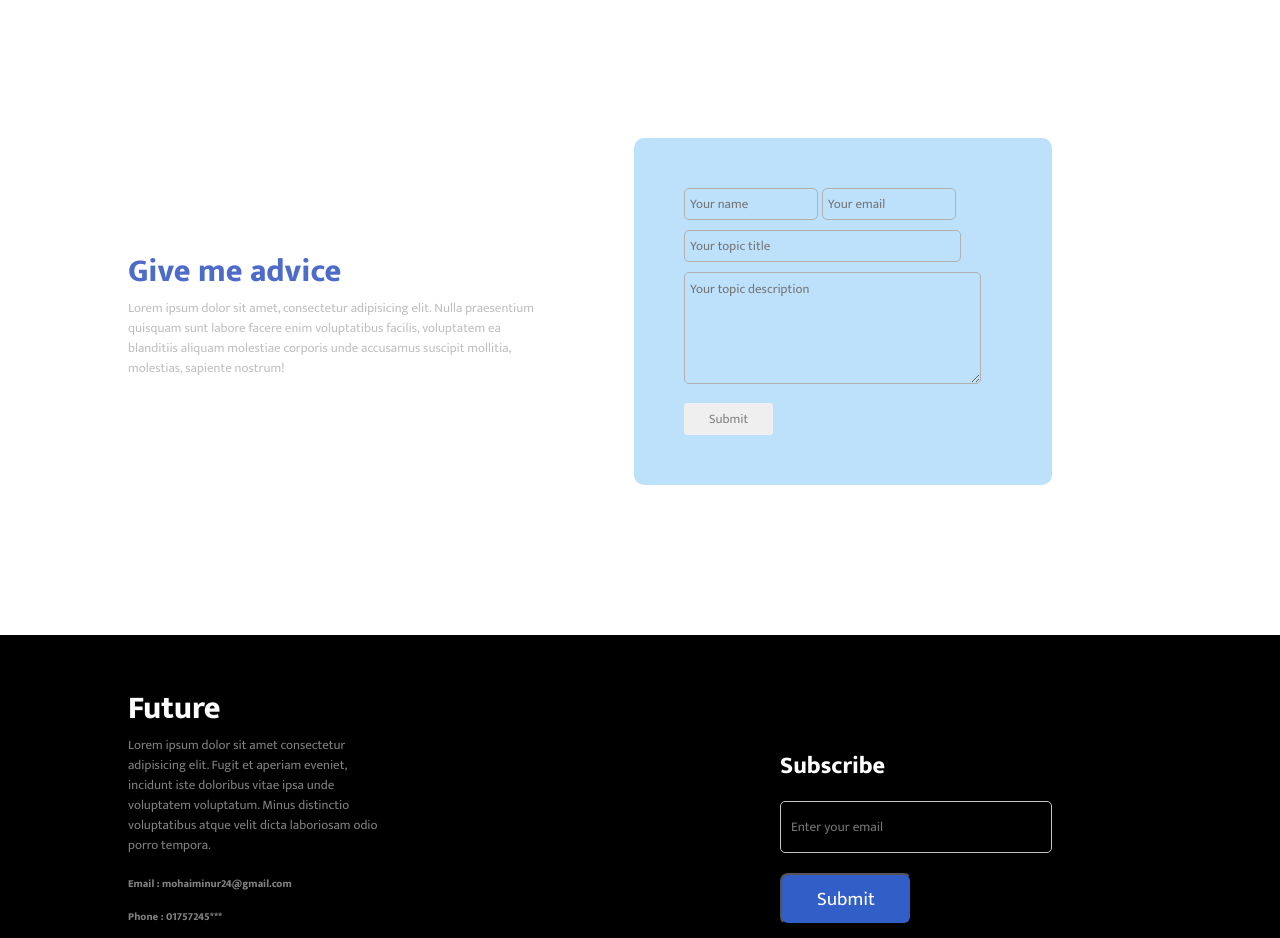
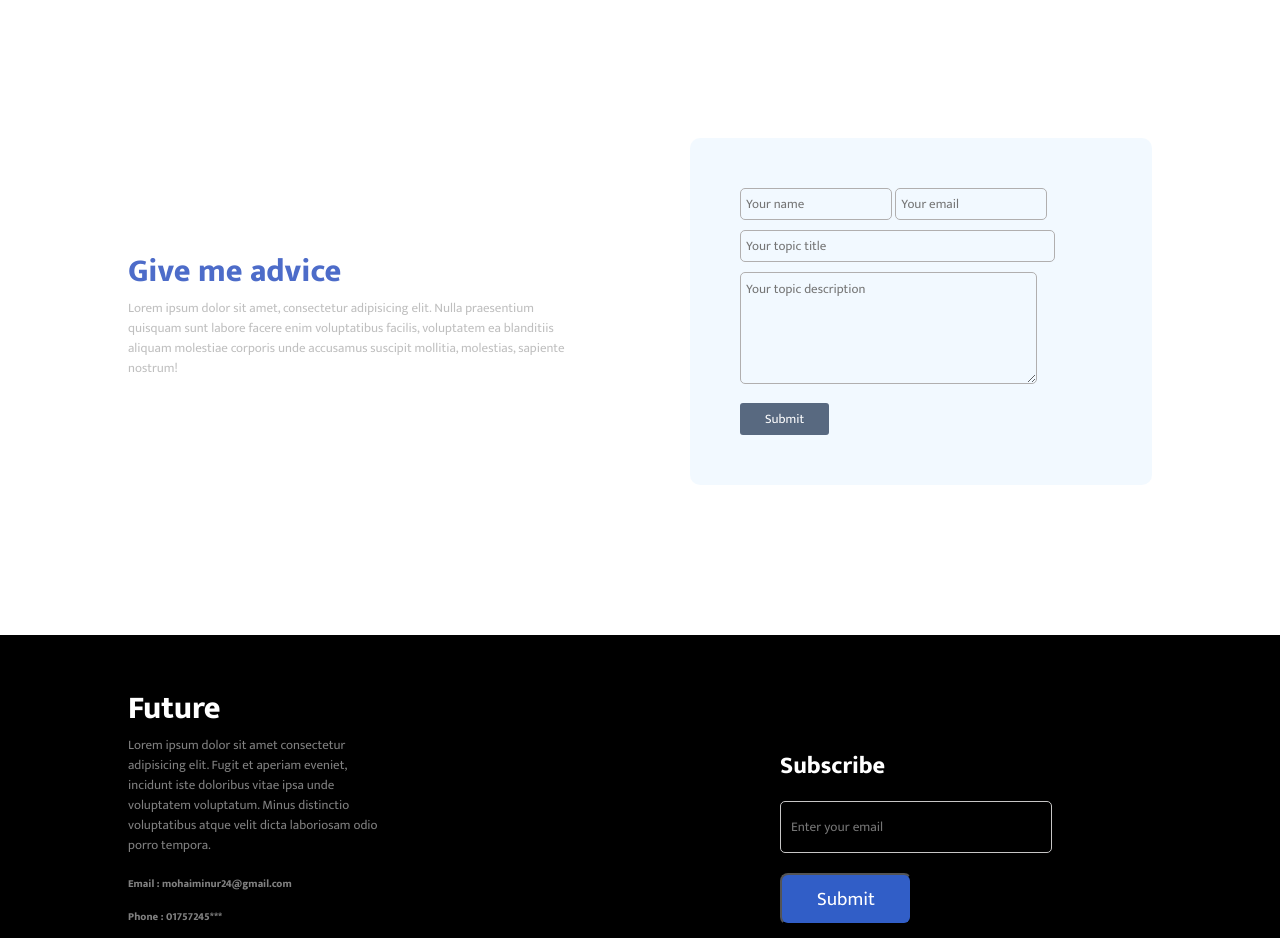
Before and after one commit to mohaiminur24/Assignment-one, a plain HTML site: page index.html in a window 1280 px wide. Shown: the part 2160-3098 px from the top of the page. Drawn offline with Linux system fonts and the light colour scheme.

Commit message:
some style change

```diff
--- a/style.css
+++ b/style.css
@@ -218,8 +218,8 @@ ul{
     gap: 100px;
 }
 .advice form{
-    margin-right: 100px;
-    background-color: rgb(124, 194, 247 , .5);
+
+    background-color: rgb(124, 194, 247 , .1);
     border-radius: 10px;
     padding: 50px 50px;
 }
@@ -273,6 +273,8 @@ ul{
     border: none;
     outline: none;
     cursor: pointer;
+    background-color: rgb(88, 105, 128);
+    color: white;
 }
 .advice input,textarea{
     outline: none;
```
